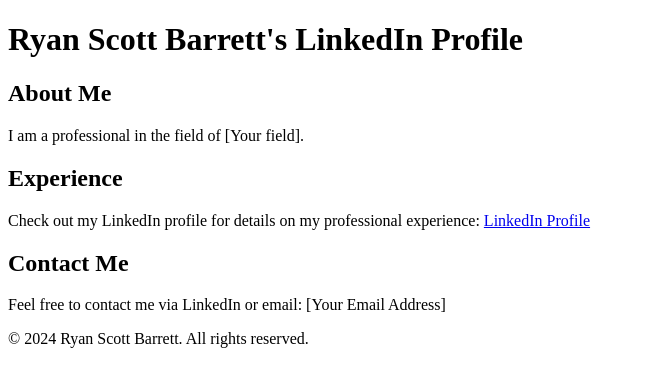
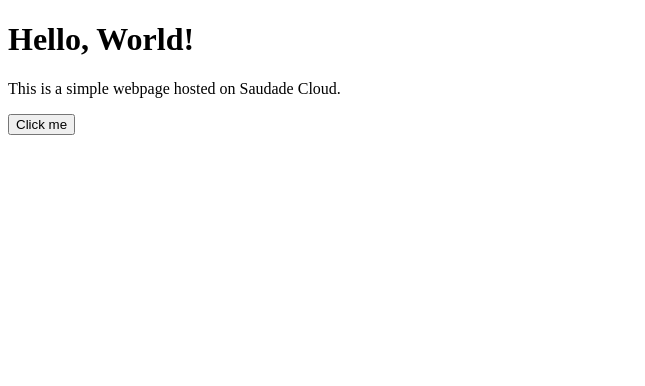
Before and after one commit to elevate-foundry/elevate-foundry, a plain HTML site: page index.html in a window 1280 px wide. Shown: the whole page, without its empty margins (0-645 px from the left). Drawn offline with Linux system fonts and the light colour scheme.

Commit message:
Update index.html

```diff
--- a/index.html
+++ b/index.html
@@ -3,28 +3,14 @@
 <head>
     <meta charset="UTF-8">
     <meta name="viewport" content="width=device-width, initial-scale=1.0">
-    <title>Ryan Scott Barrett's LinkedIn Profile</title>
+    <title>My Website</title>
 </head>
 <body>
-    <header>
-        <h1>Ryan Scott Barrett's LinkedIn Profile</h1>
-    </header>
-    <main>
-        <section>
-            <h2>About Me</h2>
-            <p>I am a professional in the field of [Your field].</p>
-        </section>
-        <section>
-            <h2>Experience</h2>
-            <p>Check out my LinkedIn profile for details on my professional experience: <a href="https://linkedin.com/in/ryan-scott-barrett">LinkedIn Profile</a></p>
-        </section>
-        <section>
-            <h2>Contact Me</h2>
-            <p>Feel free to contact me via LinkedIn or email: [Your Email Address]</p>
-        </section>
-    </main>
-    <footer>
-        <p>&copy; 2024 Ryan Scott Barrett. All rights reserved.</p>
-    </footer>
+    <h1>Hello, World!</h1>
+    <p>This is a simple webpage hosted on Saudade Cloud.</p>
+    <button onclick="sendMessage()">Click me</button>
+    <p id="message"></p>
+
+    <script src="script.js"></script>
 </body>
 </html>
```
